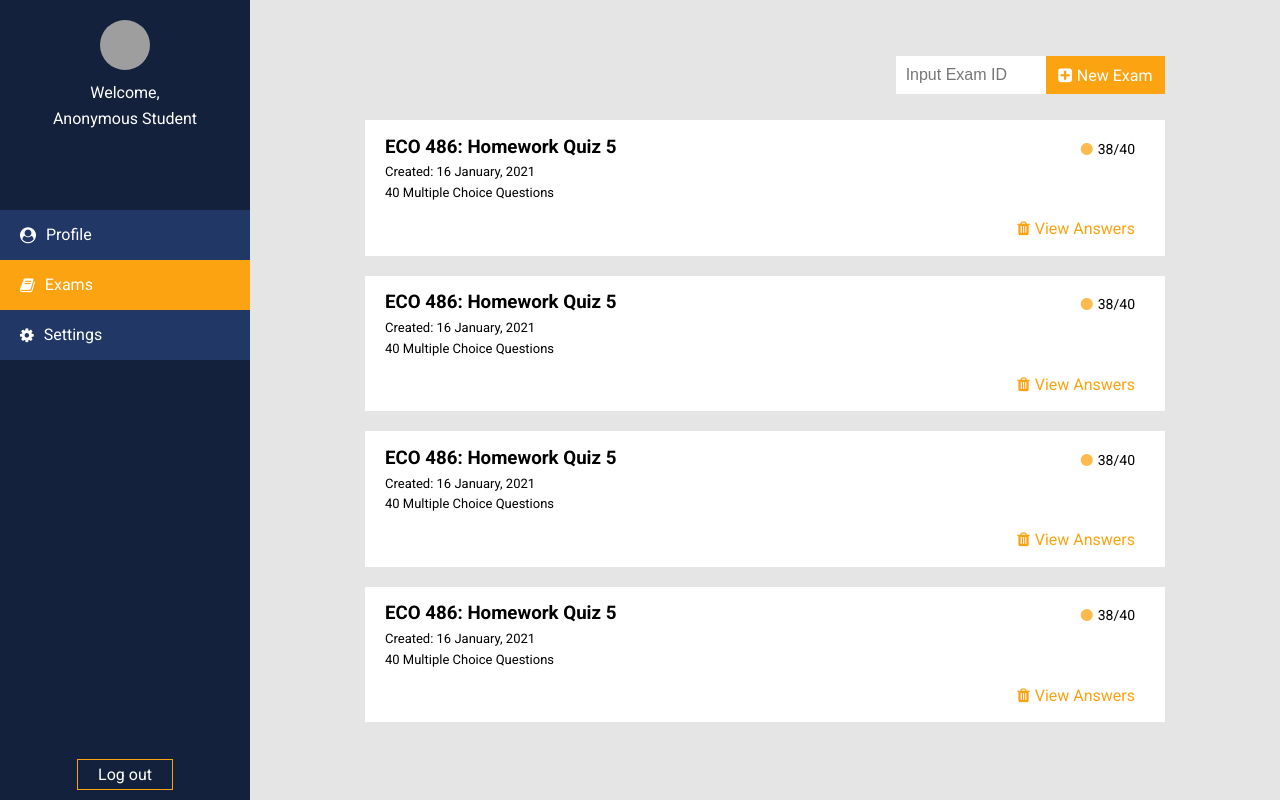
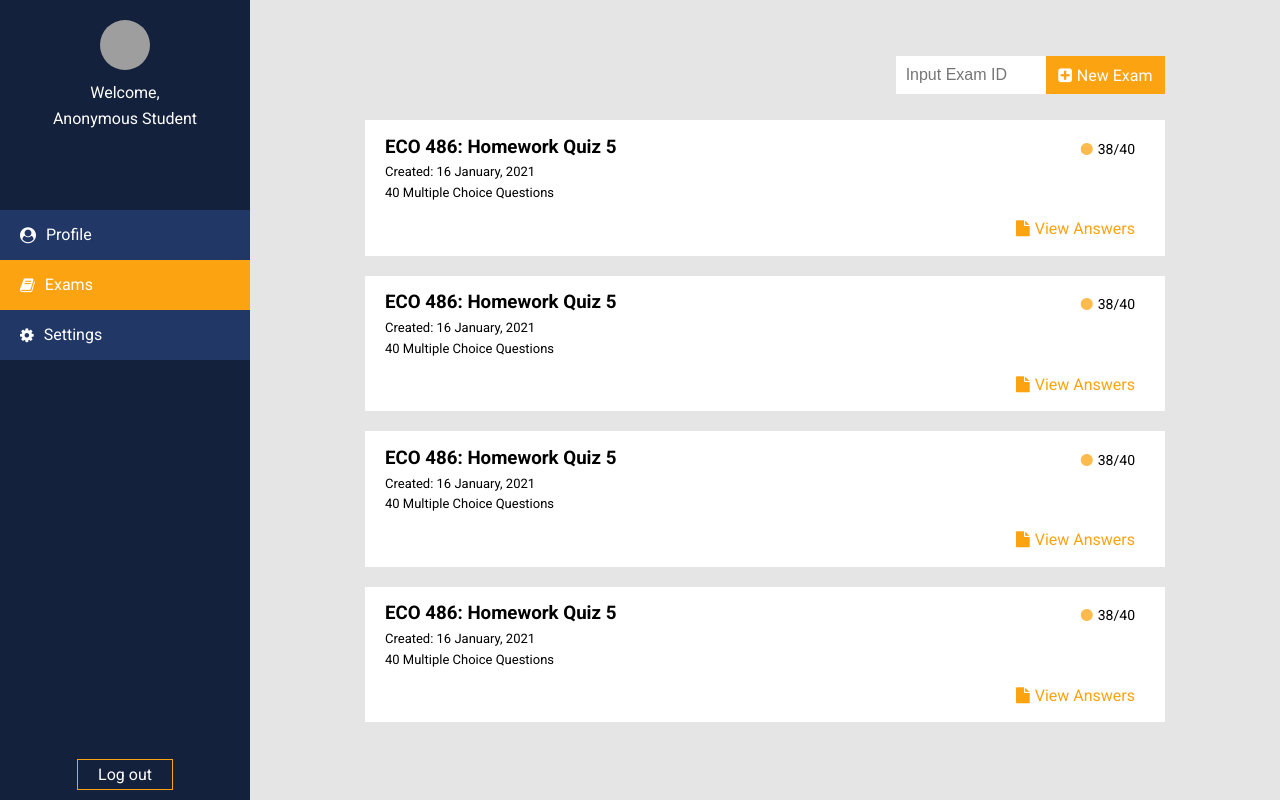
Before and after one commit to sadeqush/mcqapp, a React (Create React App) app in the folder takers/: page / in a window 1280 px wide. Built offline with nearby package versions, Linux system fonts and the light colour scheme; grey boxes are pictures that could not be loaded.

Commit message:
small changes on responsiveness

```diff
--- a/takers/src/components/Dashboard-exam.js
+++ b/takers/src/components/Dashboard-exam.js
@@ -24,7 +24,7 @@ function DashboardExam() {
 
       <div className='board-settings'>
         <button className='button' onClick={viewAnswer}>
-          <i className='fa fa-trash'></i>
+          <i className='fa fa-file'></i>
           <span>View Answers</span>
         </button>
       </div>
--- a/takers/src/components/Dashboard.css
+++ b/takers/src/components/Dashboard.css
@@ -166,6 +166,12 @@
     left: 0;
   }
 
+  .dashboard-content-form input[type="text"] {
+    padding: 1rem;
+    font-size: 1.2rem;
+    width: 10rem;
+  }
+
   .Dashboard-content .header .toggle-menu {
     visibility: visible;
   }
```
Also changed, not shown: 1 other file (tests, documents, lock files or other folders).
